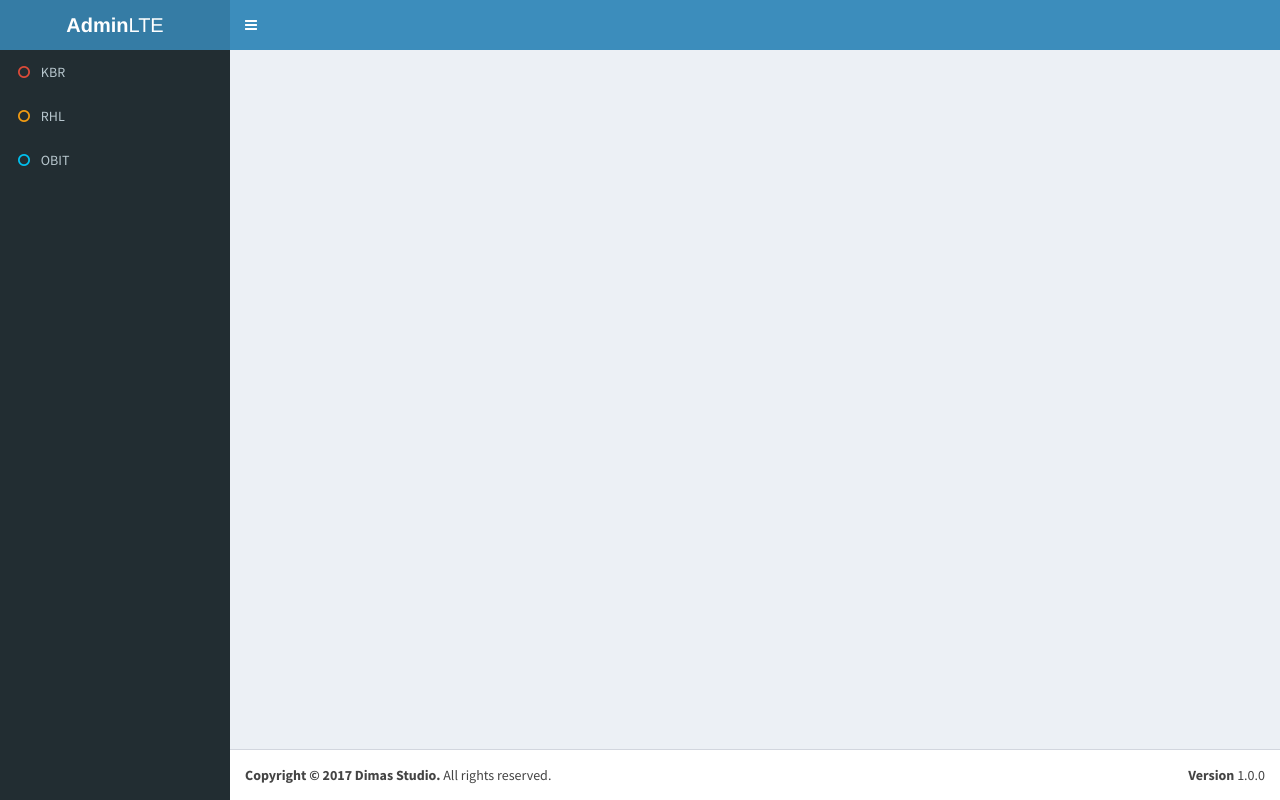
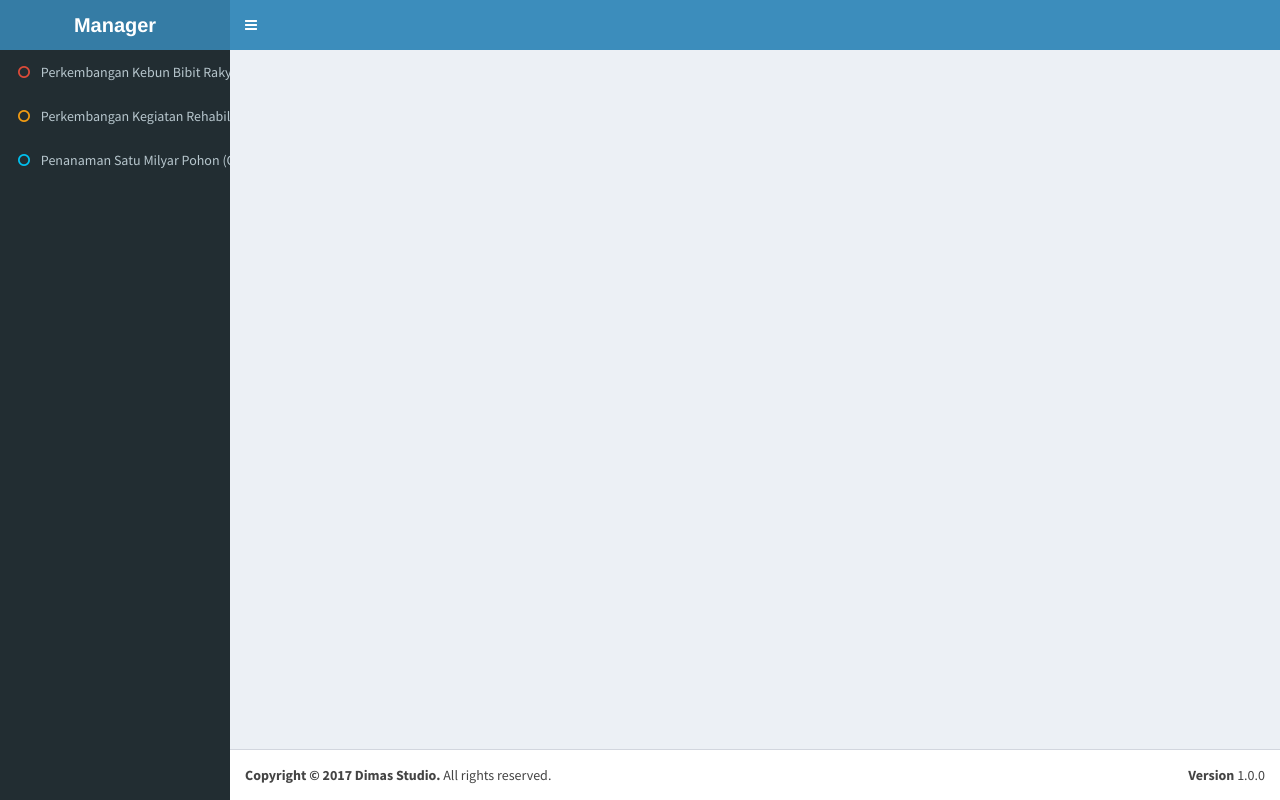
Before and after one commit to faqiharifian/rpsdhl, a PHP site: template view/template.php in a window 1280 px wide. Run offline with PHP 8.4, Linux system fonts and the light colour scheme; the template is opened without the code that fills it: most values are stand-ins (such as "Sample title", 1, 10 or a date in 2020); data that the repository does not hold is empty; some libraries are stand-ins or nearby versions.

Commit message:
change title and menu name

```diff
--- a/view/template.php
+++ b/view/template.php
@@ -7,7 +7,11 @@
 <head>
     <meta charset="utf-8">
     <meta http-equiv="X-UA-Compatible" content="IE=edge">
-    <title>AdminLTE 2 | Dashboard</title>
+    <?php if($user=='admin'):?>
+    <title>Admin | Dashboard</title>
+    <?php else :?>
+    <title>Manager | Dashboard</title>
+    <?php endif;?>
     <!-- Tell the browser to be responsive to screen width -->
     <meta content="width=device-width, initial-scale=1, maximum-scale=1, user-scalable=no" name="viewport">
     <!-- Bootstrap 3.3.6 -->
@@ -42,10 +46,17 @@
 
         <!-- Logo -->
         <a href="index2.html" class="logo">
-            <!-- mini logo for sidebar mini 50x50 pixels -->
-            <span class="logo-mini"><b>A</b>LT</span>
-            <!-- logo for regular state and mobile devices -->
-            <span class="logo-lg"><b>Admin</b>LTE</span>
+            <?php if($user=='admin'):?>
+                <!-- mini logo for sidebar mini 50x50 pixels -->
+                <span class="logo-mini"><b>A</b></span>
+                <!-- logo for regular state and mobile devices -->
+                <span class="logo-lg"><b>Admin</b></span>
+            <?php else :?>
+                <!-- mini logo for sidebar mini 50x50 pixels -->
+                <span class="logo-mini"><b>M</b></span>
+                <!-- logo for regular state and mobile devices -->
+                <span class="logo-lg"><b>Manager</b></span>
+            <?php endif;?>
         </a>
 
         <!-- Header Navbar: style can be found in header.less -->
@@ -77,9 +88,9 @@
         <section class="sidebar">
             <!-- sidebar menu: : style can be found in sidebar.less -->
             <ul class="sidebar-menu">
-                <li<?php echo ($page == "kbr" ? " class=active" : ""); ?>><a href="<?php echo ROOT.'/'.$user['rule'];?>/kbr"><i class="fa fa-circle-o text-red"></i> <span>KBR</span></a></li>
-                <li<?php echo ($page == "rhl" ? " class=active" : ""); ?>><a href="<?php echo ROOT.'/'.$user['rule'];?>/rhl"><i class="fa fa-circle-o text-yellow"></i> <span>RHL</span></a></li>
-                <li<?php echo ($page == "obit" ? " class=active" : ""); ?>><a href="<?php echo ROOT.'/'.$user['rule'];?>/obit"><i class="fa fa-circle-o text-aqua"></i> <span>OBIT</span></a></li>
+                <li<?php echo ($page == "kbr" ? " class=active" : ""); ?>><a href="<?php echo ROOT.'/'.$user['rule'];?>/kbr"><i class="fa fa-circle-o text-red"></i> <span>Perkembangan Kebun Bibit Rakyat (KBR)</span></a></li>
+                <li<?php echo ($page == "rhl" ? " class=active" : ""); ?>><a href="<?php echo ROOT.'/'.$user['rule'];?>/rhl"><i class="fa fa-circle-o text-yellow"></i> <span>Perkembangan Kegiatan Rehabilitasi Hutan dan Lahan (RHL)</span></a></li>
+                <li<?php echo ($page == "obit" ? " class=active" : ""); ?>><a href="<?php echo ROOT.'/'.$user['rule'];?>/obit"><i class="fa fa-circle-o text-aqua"></i> <span>Penanaman Satu Milyar Pohon (OBIT)</span></a></li>
             </ul>
         </section>
         <!-- /.sidebar -->
```
